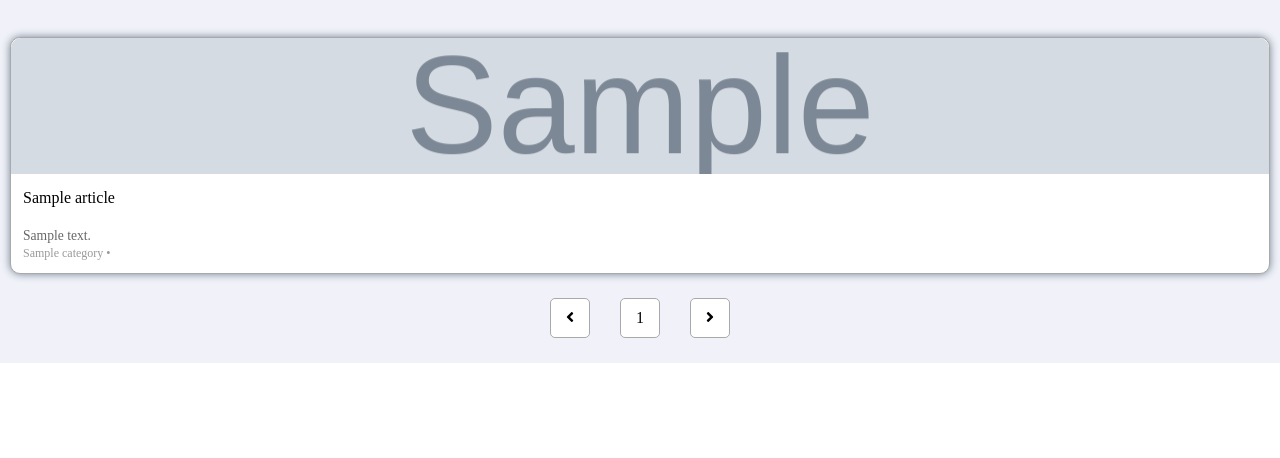
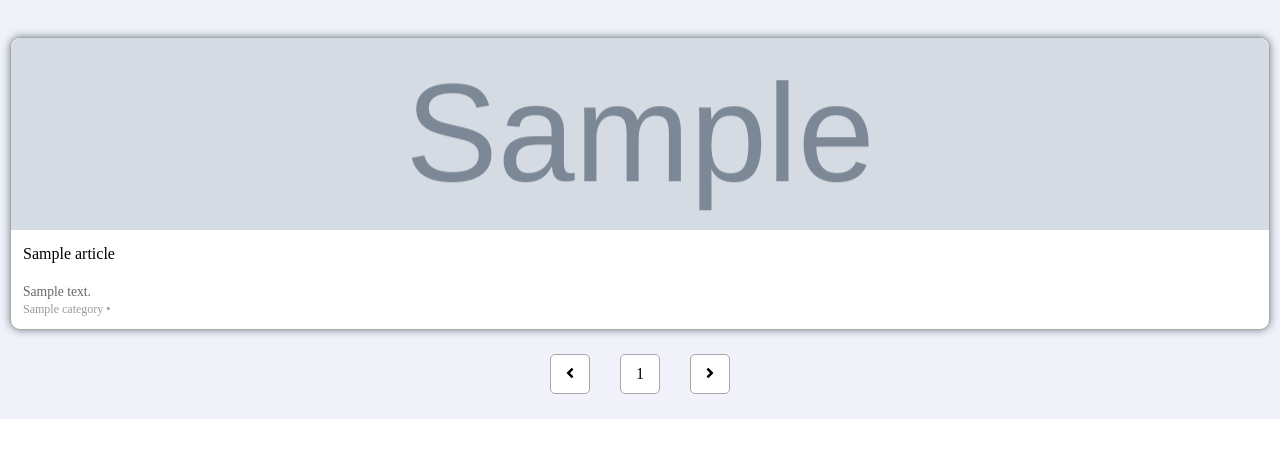
Before and after one commit to Gxstar/gxsite, a Django app: template blog/templates/mblog/m_article_list.html in a window 1280 px wide. Shown: the part 64-522 px from the top of the page. Run offline with Django 3.2, Linux system fonts and the light colour scheme; tables that the repository leaves empty hold one stand-in row (values such as "Sample post"); the template is opened without the code that fills it: values that come from a table or form of the project are taken from there, most other values are stand-ins (such as "Sample title", 1, 10 or a date in 2020); grey boxes marked "Sample" are stand-in pictures; some libraries are stand-ins or nearby versions.

Commit message:
微调样式

```diff
--- a/blog/static/blog/css/mblog.css
+++ b/blog/static/blog/css/mblog.css
@@ -91,7 +91,7 @@ header>div{
 }
 .cover-img {
     width: 100%;
-    height: calc(17vh);
+    height: calc(24vh);
     display: block;
     border-top-left-radius: 10px;
     border-top-right-radius: 10px;
--- a/blog/views.py
+++ b/blog/views.py
@@ -80,7 +80,7 @@ def get_article(page, catid, mobile):
     文章获取方法
     '''
     context = []
-    words = 80 if mobile is True else 120  # 设置文章列表简介字数
+    words = 80 if mobile is True else 80  # 设置文章列表简介字数
     if catid == 0:
         article_list = Article.objects.all()[(page-1)*4:page*4]
     else:
```
